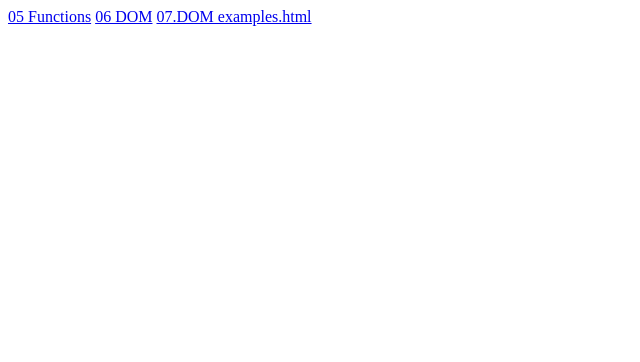
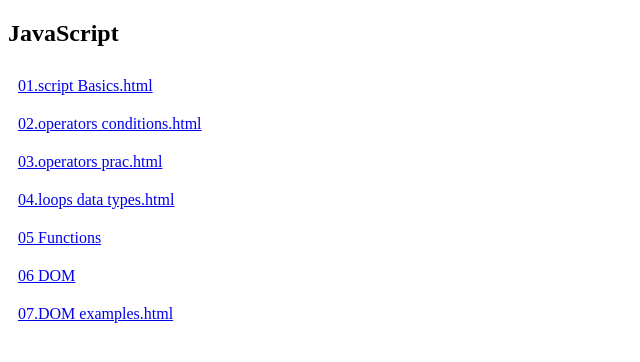
Before and after one commit to farook1720/html, a plain HTML site: page index.html in a window 1280 px wide. Shown: the whole page, without its empty margins (0-640 px from the left). Drawn offline with Linux system fonts and the light colour scheme.

Commit message:
index minor changes

```diff
--- a/index.html
+++ b/index.html
@@ -5,9 +5,20 @@
   <meta charset="UTF-8">
   <meta name="viewport" content="width=device-width, initial-scale=1.0">
   <title>Document</title>
+  <style>
+    a {
+      display: block;
+      padding: 10px;
+    }
+  </style>
 </head>
 
 <body>
+  <h2>JavaScript</h2>
+  <a href="Javascript/01.script Basics.html">01.script Basics.html</a>
+  <a href="Javascript/02.operators conditions.html">02.operators conditions.html</a>
+  <a href="Javascript/03.operators prac.html">03.operators prac.html</a>
+  <a href="Javascript/04.loops data types.html">04.loops data types.html</a>
   <a href="Javascript/05.Functions.html">05 Functions</a>
   <a href="Javascript/06.Dom.html">06 DOM</a>
   <a href="Javascript/07.Dom examples.html">07.DOM examples.html</a>
```
